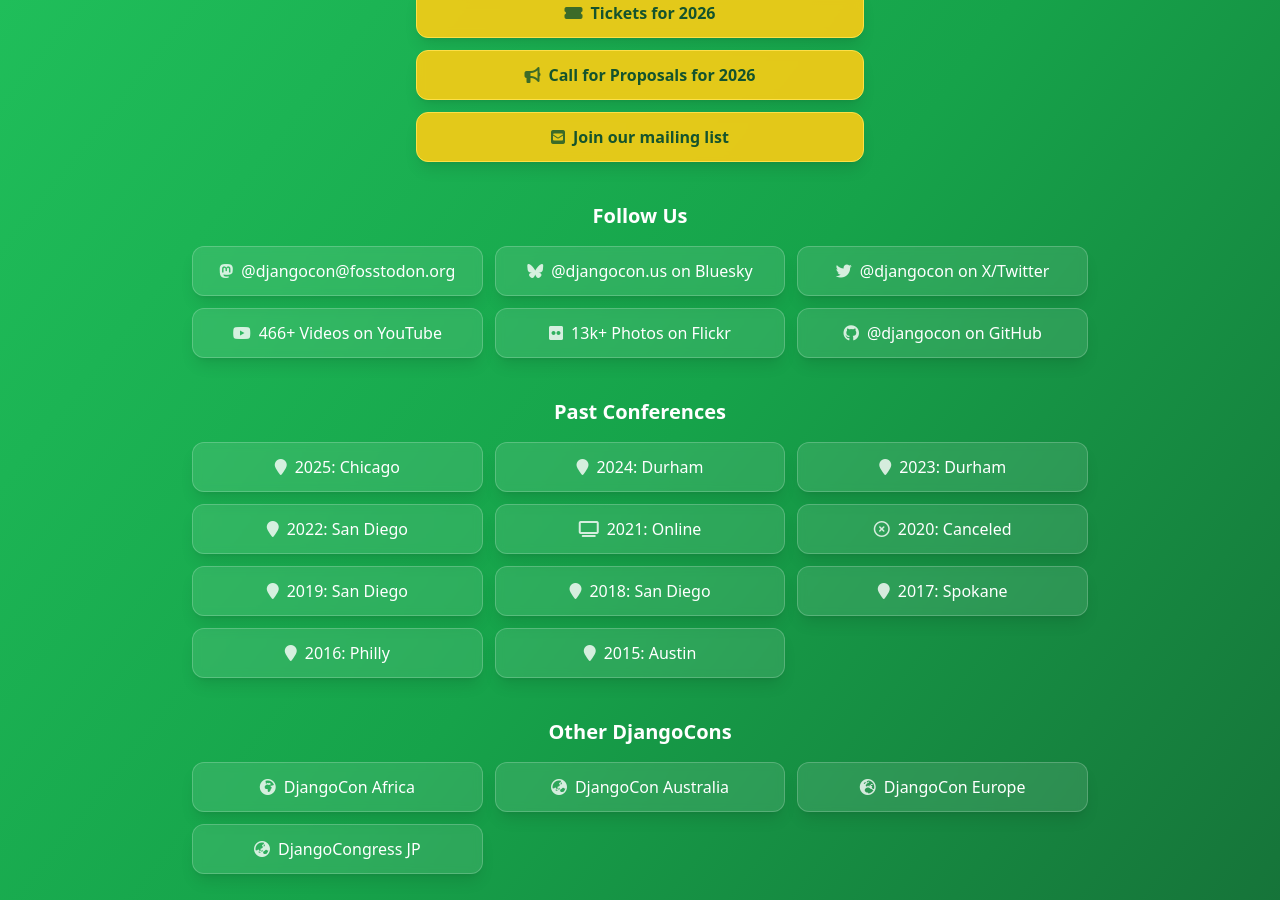
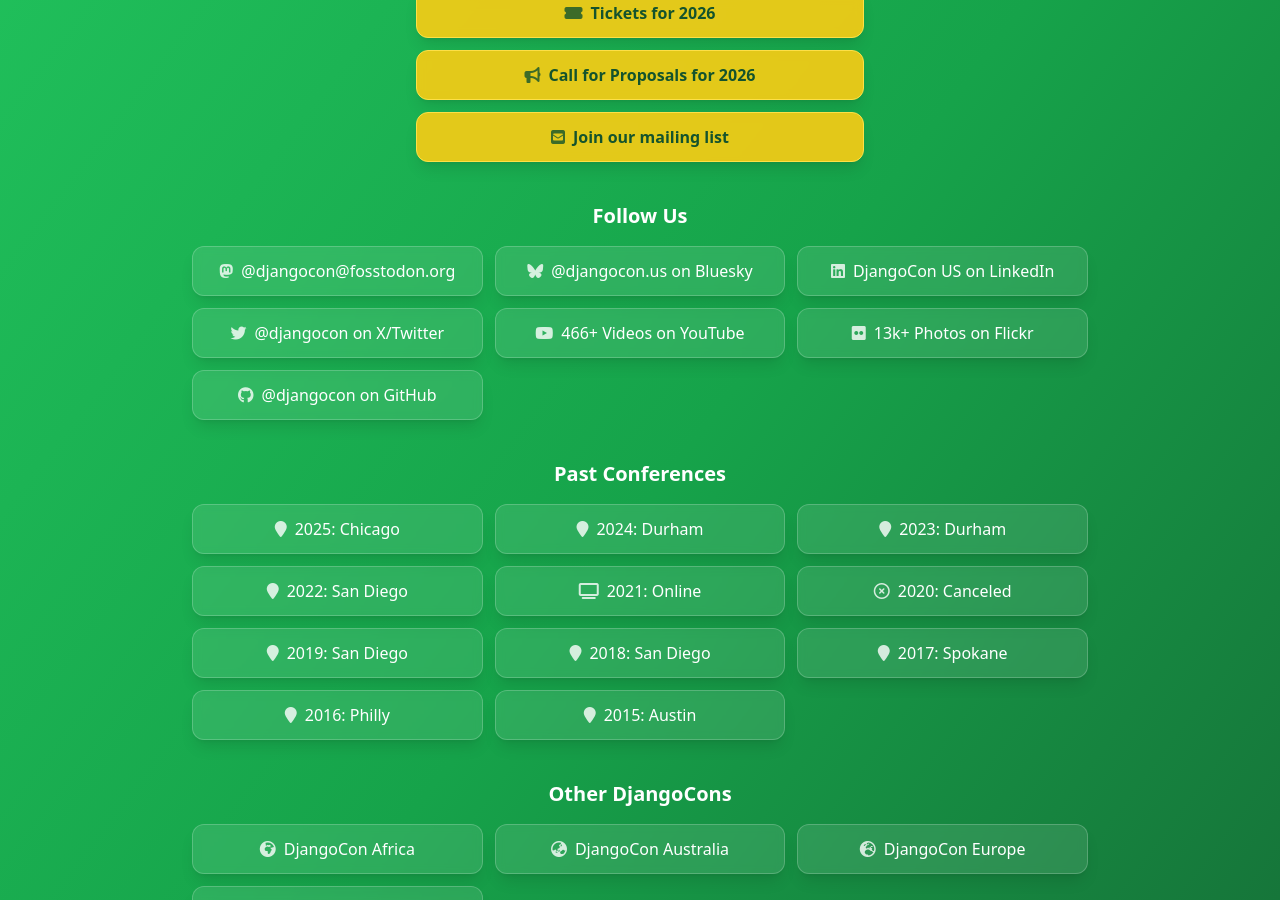
Before and after one commit to djangocon/djangocon.us, a Jekyll site: the page built from index.html, in a window 1280 px wide and 900 px high, scrolled down 330 px. Built offline with Jekyll 4.4.1, drawn with Linux system fonts in a browser that asks for light colours; nearby versions of some CDN libraries.

Commit message:
:sparkles: Add LinkedIn settings, link, and template fix

```diff
--- a/_config.yml
+++ b/_config.yml
@@ -31,6 +31,7 @@
   username: djangocon
   instance: fosstodon.org
 bluesky: djangocon.us
+linkedin: company/djangocon
 twitter:
   card: summary_large_image
   username: djangocon
--- a/_data/links.yml
+++ b/_data/links.yml
@@ -35,6 +35,11 @@
     - title: "@djangocon.us on Bluesky"
       url: https://bsky.app/profile/djangocon.us
       css_class: fa-brands fa-bluesky
+      nofollow: true
+
+    - title: "DjangoCon US on LinkedIn"
+      url: https://www.linkedin.com/company/djangocon
+      css_class: fab fa-linkedin
       nofollow: true
 
     - title: "@djangocon on X/Twitter"
--- a/_includes/social-links.html
+++ b/_includes/social-links.html
@@ -42,7 +42,7 @@
   {% endif %}
 
   {% if site.linkedin %}
-    <a class="link" data-title="www.linkedin.com/in/{{ site.linkedin }}" href="https://www.linkedin.com/in/{{ site.linkedin }}/" rel="nofollow" target="_blank">
+    <a class="link" data-title="www.linkedin.com/{{ site.linkedin }}" href="https://www.linkedin.com/{{ site.linkedin }}/" rel="nofollow" target="_blank">
       <i class="fab fa-linkedin"></i>
     </a>
   {% endif %}
```
